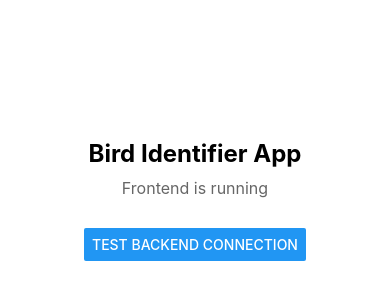
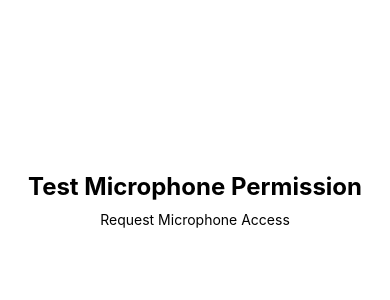
Before and after one commit to darragh50/BirdID, a React Native app in the folder frontend/: screen / in a window 390 px wide. Shown: the part 222-522 px from the top of the page. Built offline with nearby package versions, Linux system fonts and the light colour scheme.

Commit message:
Create a getPermissions function & sucessfully test via app

```diff
--- a/frontend/App.js
+++ b/frontend/App.js
@@ -1,14 +1,15 @@
 // Import  components from React Native and Expo
 import { StatusBar } from 'expo-status-bar';
-import { StyleSheet, Text, View, Button, Alert } from 'react-native';
-import { useState } from 'react';
+import { StyleSheet, Text, View, Button, Alert, ScrollView, TouchableOpacity } from 'react-native';
+import { useState, useRef } from 'react';
+import { Audio } from 'expo-av';
 
 
 export default function App() {
   // useState hook to store the backend message received from FastAPI
   const [apiMessage, setApiMessage] = useState('');
 
-  // Async function to test connection to the backend API
+  /* Async function to test connection to the backend API
   const testBackendConnection = async () => {
   try {
     // Using my local ip to connect via expo go app
@@ -35,7 +36,7 @@ export default function App() {
         onPress={testBackendConnection}
       />
 
-    {/* Conditionally render the backend message if it exists */}
+    { Conditionally render the backend message if it exists }
     {apiMessage ? (
         <Text style={styles.apiMessage}>{apiMessage}</Text>
       ) : null}
@@ -44,7 +45,45 @@ export default function App() {
 
     </View>
   );
+}*/
+
+// Request microphone permissions
+const getPermissions = async () => {
+  try {
+    // Uses Expo's audio module to trigger the system prompt
+    const { status } = await Audio.requestPermissionsAsync();
+    // Check if the permission was denied - return message ok/not ok depending on user choice
+    if (status !== 'granted') {
+      Alert.alert(
+        'Permission Required',
+        'Please grant microphone permission to record bird songs.',
+        [{ text: 'OK' }]
+      );
+      return false;
+    }
+    return true;
+    // Catch any errors that occur during the permission request and alert the user
+  } catch (error) {
+    console.error('Failed to get permissions:', error);
+    Alert.alert('Error', 'Could not get microphone permissions');
+    return false;
+    }
+  };
+
+  return (
+    <View style={styles.container}>
+      <Text style={styles.title}>Test Microphone Permission</Text>
+
+      <TouchableOpacity
+        style={styles.button}
+        onPress={getPermissions} // call it when pressed
+      >
+        <Text style={styles.buttonText}>Request Microphone Access</Text>
+      </TouchableOpacity>
+    </View>
+  );
 }
+
 
 
 
```
